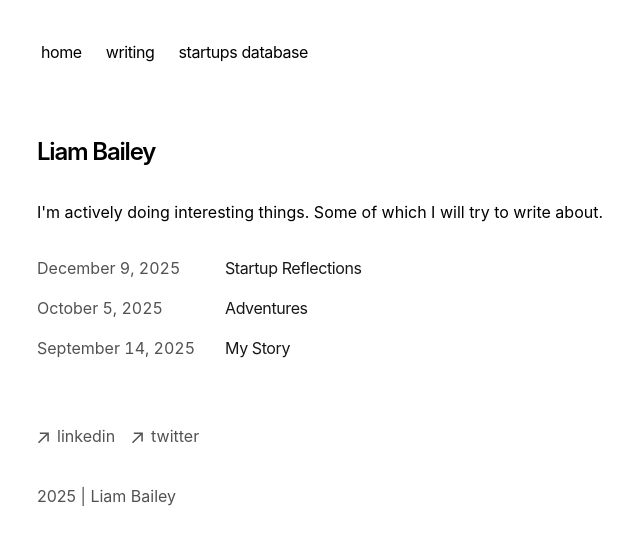
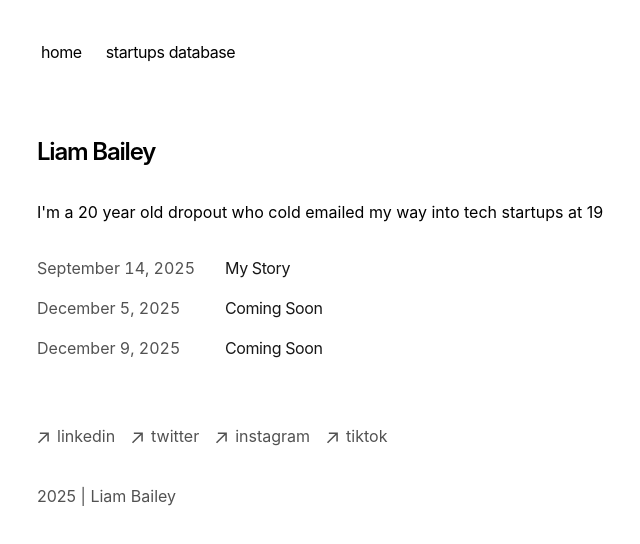
Before and after one commit to Lovely-Solutions-LLC/blog, a Next.js app: page / in a window 1280 px wide. Shown: the top 544 px of the page, without its empty margins (91-731 px from the left). Built offline with nearby package versions, Linux system fonts and the light colour scheme.

Commit message:
bunch o changes

```diff
--- a/app/blog/posts/adventures.mdx
+++ b/app/blog/posts/adventures.mdx
@@ -1,7 +1,7 @@
 ---
-title: 'Adventures'
-publishedAt: '2025-10-05'
-summary: 'Coming soon.'
+title: 'Coming Soon'
+publishedAt: '2025-12-05'
+summary: 'Coming Soon.'
 ---
 
 Coming soon
--- a/app/blog/posts/startup-reflections.mdx
+++ b/app/blog/posts/startup-reflections.mdx
@@ -1,7 +1,7 @@
 ---
-title: 'Startup Reflections'
+title: 'Coming Soon'
 publishedAt: '2025-12-09'
-summary: 'Coming soon.'
+summary: 'Coming Soon.'
 ---
 
 Coming soon
--- a/app/components/footer.tsx
+++ b/app/components/footer.tsx
@@ -41,6 +41,28 @@ export default function Footer() {
             <p className="ml-2 h-7">twitter</p>
           </a>
         </li>
+        <li>
+          <a
+            className="flex items-center transition-all hover:text-neutral-800 dark:hover:text-neutral-100"
+            rel="noopener noreferrer"
+            target="_blank"
+            href="https://www.instagram.com/_liam.bailey/"
+          >
+            <ArrowIcon />
+            <p className="ml-2 h-7">instagram</p>
+          </a>
+        </li>
+                <li>
+          <a
+            className="flex items-center transition-all hover:text-neutral-800 dark:hover:text-neutral-100"
+            rel="noopener noreferrer"
+            target="_blank"
+            href="https://www.tiktok.com/@_liambailey"
+          >
+            <ArrowIcon />
+            <p className="ml-2 h-7">tiktok</p>
+          </a>
+        </li>
       </ul>
       <p className="mt-8 text-neutral-600 dark:text-neutral-300">
         {new Date().getFullYear()} | Liam Bailey
--- a/app/components/nav.tsx
+++ b/app/components/nav.tsx
@@ -3,9 +3,6 @@ import Link from 'next/link'
 const navItems = {
   '/': {
     name: 'home',
-  },
-  '/blog': {
-    name: 'writing',
   },
   '/startups': {
     name: 'startups database',
--- a/app/components/posts.tsx
+++ b/app/components/posts.tsx
@@ -7,7 +7,7 @@ export function BlogPosts() {
   return (
     <div>
       {allBlogs
-        .sort((a, b) => {
+        .sort((b, a) => {
           if (
             new Date(a.metadata.publishedAt) > new Date(b.metadata.publishedAt)
           ) {
--- a/app/global.css
+++ b/app/global.css
@@ -257,7 +257,7 @@ table {
 
 .su-table thead th {
   position: sticky;
-  top: 88px; /* sits below header */
+  top: 0;
   background: #0f1218;
   color: #cbd5e1;
   text-align: left;
--- a/app/page.tsx
+++ b/app/page.tsx
@@ -7,7 +7,7 @@ export default function Page() {
         Liam Bailey
       </h1>
       <p className="mb-4">
-        {`I'm actively doing interesting things. Some of which I will try to write about.`}
+        {`I'm a 20 year old dropout who cold emailed my way into tech startups at 19`}
       </p>
       <div className="my-8">
         <BlogPosts />
--- a/app/startups/page.tsx
+++ b/app/startups/page.tsx
@@ -5,9 +5,15 @@ import StartupsClient from './StartupsClient'
 type Row = Record<string, string>
 
 type CsvResult = {
-  headers: string[]
-  rows: Row[]
+  headers: string[]      // columns we actually display
+  rows: Row[]            // filtered rows
 }
+
+const norm = (s: string) =>
+  (s ?? '')
+    .replace(/^\uFEFF/, '') // strip BOM
+    .trim()
+    .toLowerCase()
 
 async function loadCsv(): Promise<CsvResult> {
   const csvPath = path.join(
@@ -16,41 +22,52 @@ async function loadCsv(): Promise<CsvResult> {
     'startups',
     'data-in-use.csv'
   )
-  const file = await fs.readFile(csvPath, 'utf8')
+
+  let file = await fs.readFile(csvPath, 'utf8')
+  file = file.replace(/^\uFEFF/, '')
 
   const lines = file.trim().split('\n')
   if (lines.length === 0) {
     return { headers: [], rows: [] }
   }
 
+  // First line: full header list, including our control column "Header"
   const headerLine = lines[0]
-  const headers = headerLine.split(',').map((h) => h.trim())
-  const headersLower = headers.map((h) => h.toLowerCase())
+  const allHeaders = headerLine.split(',').map((h) => h.trim())
 
-  const rows: Row[] = lines
+  // The meta/control column we'll use to hide rows
+  const metaKey =
+    allHeaders.find((h) => h.toLowerCase() === 'header') ?? null
+
+  // Columns we actually render in the table (everything except "Header")
+  const displayHeaders = allHeaders.filter(
+    (h) => h.toLowerCase() !== 'header'
+  )
+
+  const allRows: Row[] = lines
     .slice(1)
     .filter((l) => l.trim().length > 0)
     .map((line) => {
       const cols = line.split(',')
       const obj: Row = {}
-      headers.forEach((h, i) => {
+      allHeaders.forEach((h, i) => {
         obj[h] = (cols[i] ?? '').trim()
       })
       return obj
     })
-    // drop any row that is literally the header repeated
-    .filter((row) => {
-      const valuesLower = headers.map(
-        (h) => (row[h] ?? '').trim().toLowerCase()
-      )
-      return !valuesLower.every((v, i) => v === headersLower[i])
-    })
 
-  return { headers, rows }
+  // Filter out any row explicitly marked as header in the meta column
+  const rows = allRows.filter((row) => {
+    if (!metaKey) return true
+    const v = norm(row[metaKey] ?? '')
+    return v !== 'header'
+  })
+
+  return { headers: displayHeaders, rows }
 }
 
 export const metadata = {
-  title: 'NYC Startups Directory',
+  title: 'Startups Directory',
 }
 
 export default async function StartupsPage() {
@@ -60,8 +77,8 @@ export default async function StartupsPage() {
     <div className="su-root">
       <header className="su-header">
         <div className="su-wrap">
-          <h1>NYC Startups Directory</h1>
-          <div className="su-sub">Search matches across all columns.</div>
+          <h1>Startups Directory</h1>
+          <div className="su-sub">Everything currently in this list is hiring for at least one role in NYC. Many are hiring in other locations, as well as for remote roles.</div>
         </div>
       </header>
 
```
Also changed, not shown: public/startups/data-in-use.csv.
